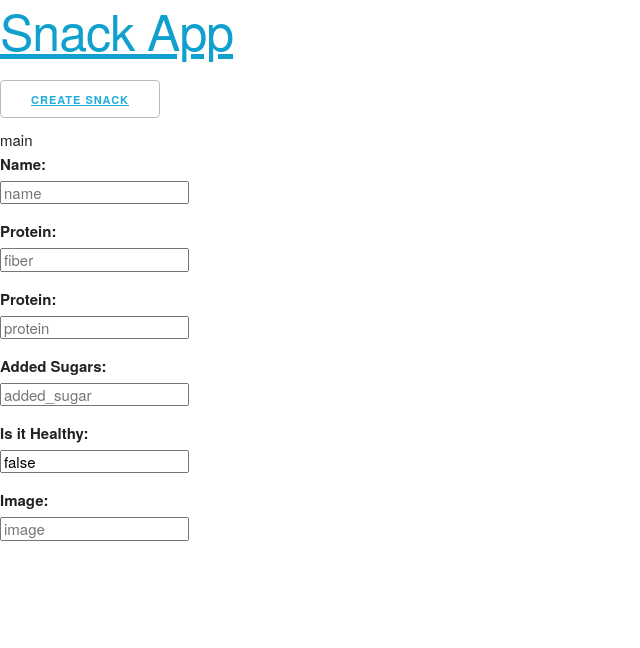
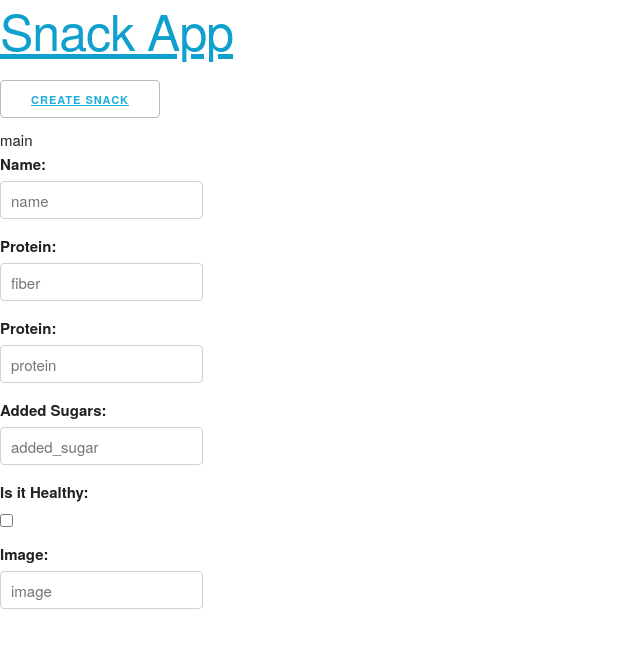
Before and after one commit to BennyZ3/Snack-App, a React (Create React App) app in the folder front-end/: page /new in a window 1280 px wide. Shown: the top 648 px of the page, without its empty margins (0-640 px from the left). Built offline with nearby package versions, Linux system fonts and the light colour scheme; no server answers.

Commit message:
adjusted form edit/new handling and updated path to inc id

```diff
--- a/front-end/src/App.js
+++ b/front-end/src/App.js
@@ -20,7 +20,7 @@ function App() {
             <Route exact path="/" element={<Home />} />
             <Route path="/:id" element={<Details />} />
             <Route path="/new" element={<New />} />
-            <Route path="/edit" element={<Edit />} />
+            <Route path="/:id/edit" element={<Edit />} />
             <Route path="*" element={<PageNotFound />} />
           </Routes>
         </main>
--- a/front-end/src/Components/Form.js
+++ b/front-end/src/Components/Form.js
@@ -16,12 +16,14 @@ const Form = (isEdit = false) => {
     image: "",
   });
   useEffect(() => {
-    if (isEdit) {
+    if (isEdit.isEdit) {
       axios.get(`${API}/snacks/${id}`).then((response) => {
         setSnack(response.data);
       });
+    } else {
+      setSnack({ ...snack });
     }
-  }, [API, id]);
+  }, [API, id, isEdit]);
 
   const handleChange = (event) => {
     if (event.target.id === "is_healthy") {
@@ -32,7 +34,7 @@ const Form = (isEdit = false) => {
   };
 
   const handleSubmit = (event) => {
-    if (isEdit) {
+    if (isEdit.isEdit) {
       //put request function
       axios
         .put(`${API}/snacks/${id}`, snack)
@@ -57,6 +59,7 @@ const Form = (isEdit = false) => {
       <input
         id="name"
         name="name"
+        type="text"
         value={snack.name}
         onChange={handleChange}
         placeholder="name"
@@ -65,6 +68,7 @@ const Form = (isEdit = false) => {
       <input
         id="fiber"
         name="fiber"
+        type="number"
         value={snack.fiber}
         onChange={handleChange}
         placeholder="fiber"
@@ -73,6 +77,7 @@ const Form = (isEdit = false) => {
       <input
         id="protein"
         name="protein"
+        type="number"
         value={snack.protein}
         onChange={handleChange}
         placeholder="protein"
@@ -81,6 +86,7 @@ const Form = (isEdit = false) => {
       <input
         id="added_sugar"
         name="added_sugar"
+        type="number"
         value={snack.added_sugar}
         onChange={handleChange}
         placeholder="added_sugar"
@@ -89,6 +95,7 @@ const Form = (isEdit = false) => {
       <input
         id="is_healthy"
         name="is_healthy"
+        type="checkbox"
         value={snack.is_healthy}
         onChange={handleChange}
         placeholder="is_healthy"
@@ -97,6 +104,7 @@ const Form = (isEdit = false) => {
       <input
         id="image"
         name="image"
+        type="text"
         value={snack.image}
         onChange={handleChange}
         placeholder="image"
--- a/front-end/src/Components/NavBar.js
+++ b/front-end/src/Components/NavBar.js
@@ -1,9 +1,6 @@
-
 import { Link } from "react-router-dom";
 
-
-function NavBar () {
-
+function NavBar() {
   return (
     <nav>
       <h1 className="title">
@@ -11,12 +8,10 @@ function NavBar () {
       </h1>
 
       <button className="button">
-                <Link to="/createSnack">Create Snack</Link>
+        <Link to="/new">Create Snack</Link>
       </button>
-
     </nav>
-        )
-
+  );
 }
 
 export default NavBar;
--- a/front-end/src/Pages/New.js
+++ b/front-end/src/Pages/New.js
@@ -3,7 +3,7 @@ import Form from "../Components/Form";
 const New = () => {
   return (
     <div>
-      <Form />
+      <Form isEdit={false} />
     </div>
   );
 };
```
Lines whose indentation alone changed are shown as unchanged.
